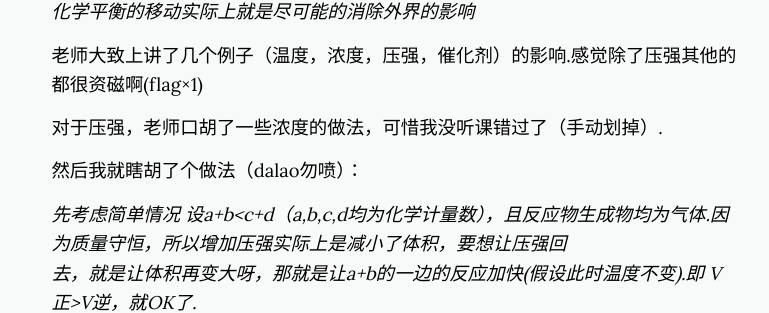
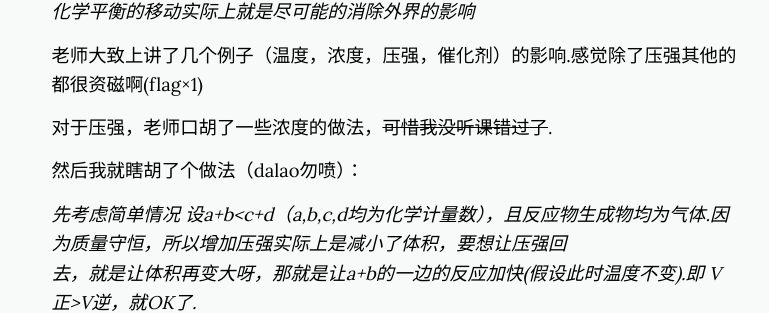
Before and after one commit to GaryStack/project-lambda.github.io, a Jekyll site: the page built from _posts/2018-4-2-文化课相关.markdown, in a window 1280 px wide and 900 px high, scrolled down 1445 px. Shown: the part 145-458 px from the top of the window, without its empty margins (255-1024 px from the left). Built offline with Jekyll 4.4.1, drawn with Linux system fonts in a browser that asks for light colours; nearby versions of some CDN libraries.

Commit message:
Update 2018-4-2-文化课相关.markdown

```diff
--- a/_posts/2018-4-2-文化课相关.markdown
+++ b/_posts/2018-4-2-文化课相关.markdown
@@ -48,7 +48,7 @@ _OIer了解一下_
 
      老师大致上讲了几个例子（温度，浓度，压强，催化剂）的影响.感觉除了压强其他的都很资磁啊(flag×1)
 
-     对于压强，老师口胡了一些浓度的做法，可惜我没听课错过了（手动划掉）.
+     对于压强，老师口胡了一些浓度的做法，~~可惜我没听课错过了~~.
 
      然后我就瞎胡了个做法（dalao勿喷）：
 
```
